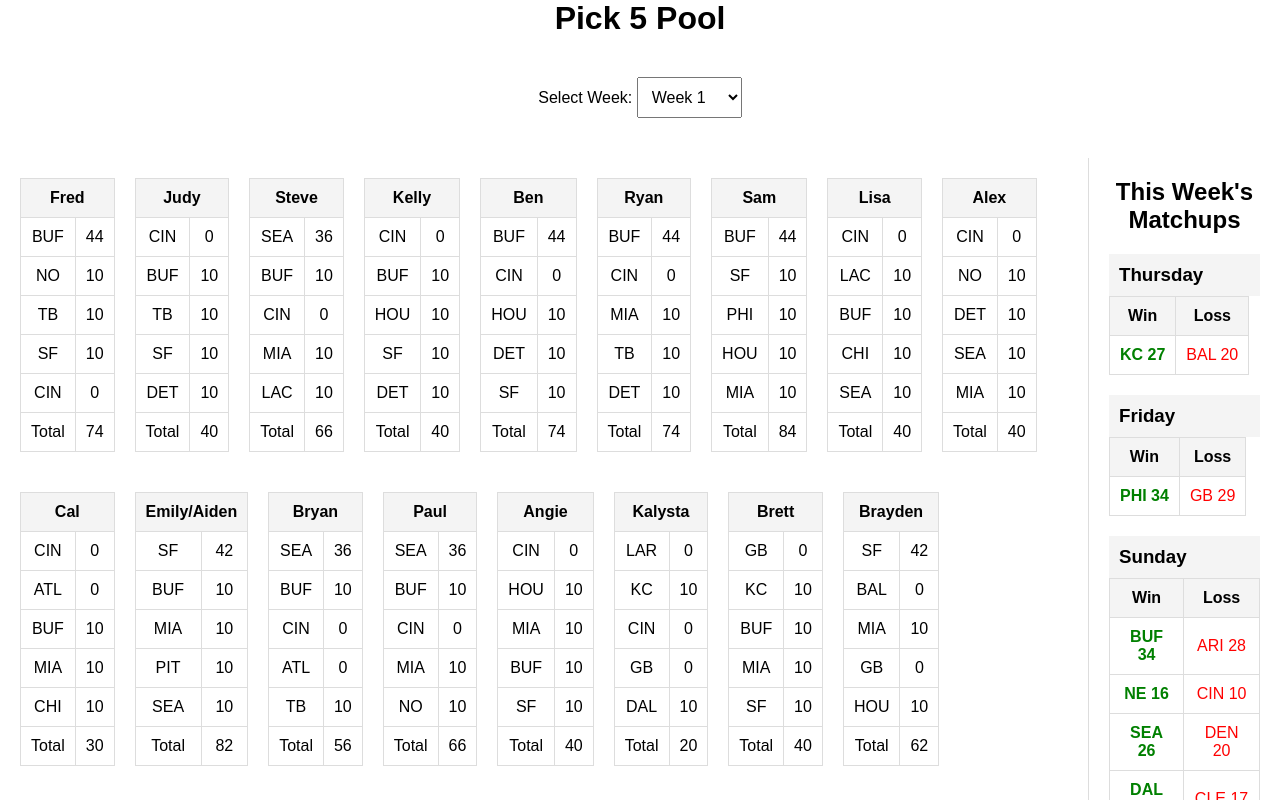
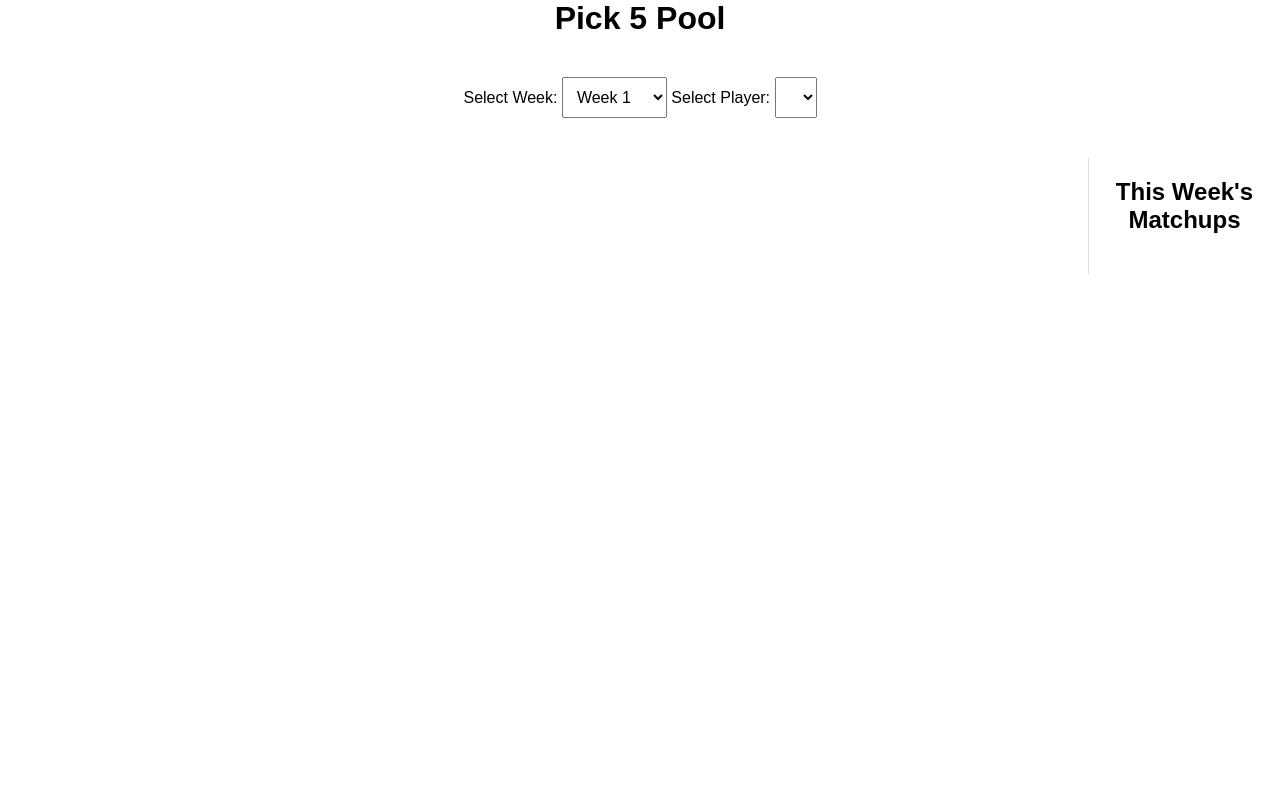
Before and after one commit to rseidl25/pick5pool, a plain HTML site: page index.html in a window 1280 px wide. Shown: the top 800 px of the page. Drawn offline with Linux system fonts and the light colour scheme.

Commit message:
Update index.html - Add player selection
Added player selection box to chose which player scores to view.

```diff
--- a/index.html
+++ b/index.html
@@ -78,6 +78,9 @@
         <label for="week-select">Select Week:</label>
         <select id="week-select">
         </select>
+        <label for="player-select">Select Player:</label>
+        <select id="player-select">
+        </select>
     </div>
 
     <div id="main-container">
@@ -96,6 +99,7 @@
 
     <script>
         const weekSelect = document.getElementById('week-select');
+        const playerSelect = document.getElementById('player-select');
         const playersTablesContent = document.getElementById('players-tables-content');
         const winnersTableContainer = document.getElementById('winners-table');
         let currentWinners = [];
@@ -106,6 +110,23 @@
                 option.value = i;
                 option.textContent = `Week ${i}`;
                 weekSelect.appendChild(option);
+            }
+        }
+
+        async function populatePlayerOptions() {
+            const response = await fetch('players.json');
+            const data = await response.json();
+
+            const allOption = document.createElement('option');
+            allOption.value = All;
+            allOption.textContent = "All";
+            playerSelect.appendChild(allOption);
+
+            for (const [person] of Object.entries(data)) {
+                const option = document.createElement('option');
+                option.value = person;
+                option.textContent = person;
+                playerSelect.appendChild(option);
             }
         }
 
@@ -229,14 +250,14 @@
             }
         }
 
-        async function fetchPlayersPicks(week) {
+        async function fetchPlayersPicks(week, player) {
             try {
                 const response = await fetch('players.json');
                 const data = await response.json();
                 playersTablesContent.innerHTML = '';
 
                 for (const [person, weeks] of Object.entries(data)) {
-                    if (weeks[`week${week}`]) {
+                    if (weeks[`week${week}`] && (person[`${player}`] || (player === `All`))) {
                         const table = document.createElement('table');
                         table.classList.add('player-table');
                         table.id = `player-${person.replace(/\s+/g, '-').toLowerCase()}`; // ID for anchor links
@@ -301,17 +322,20 @@
 
         function handleWeekChange() {
             const selectedWeek = weekSelect.value;
-            if (selectedWeek) {
+            const selectedPlayer = playerSelect.value;
+            if (selectedWeek && selectedPlayer) {
                 fetchWinners(selectedWeek).then(() => {
-                    fetchPlayersPicks(selectedWeek);
+                    fetchPlayersPicks(selectedWeek, selectedPlayer);
                 });
             }
         }
 
         weekSelect.addEventListener('change', handleWeekChange);
+        playerSelect.addEventListener('change', handleWeekChange);
 
         // Initial population of week options and data fetching
         populateWeekOptions();
+        populatePlayerOptions();
         handleWeekChange();
     </script>
 </body>
```
